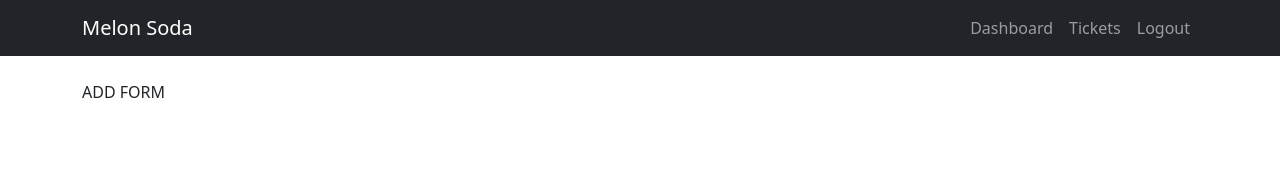
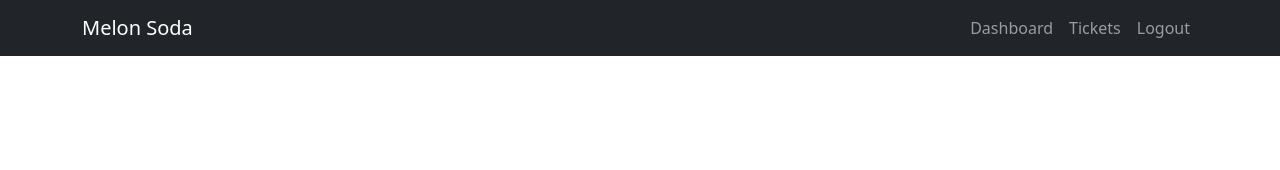
Before and after one commit to Daniel-Aguila/Melon_Soda, a React (Create React App) app in the folder frontend/: page / in a window 1280 px wide. Shown: the top 170 px of the page. Built offline with nearby package versions, Linux system fonts and the light colour scheme.

Commit message:
Co-authored-by: vhuynh100 <vhuynh100@users.noreply.github.com>

```diff
--- a/frontend/src/pages/AddTicket.page.js
+++ b/frontend/src/pages/AddTicket.page.js
@@ -4,7 +4,7 @@ import {Container,Row,Col,Form} from 'react-bootstrap'
 export const AddTicket = () => {
     return (
         <Container>
-            ADD FORM
+
         </Container>
     )
 };
```
